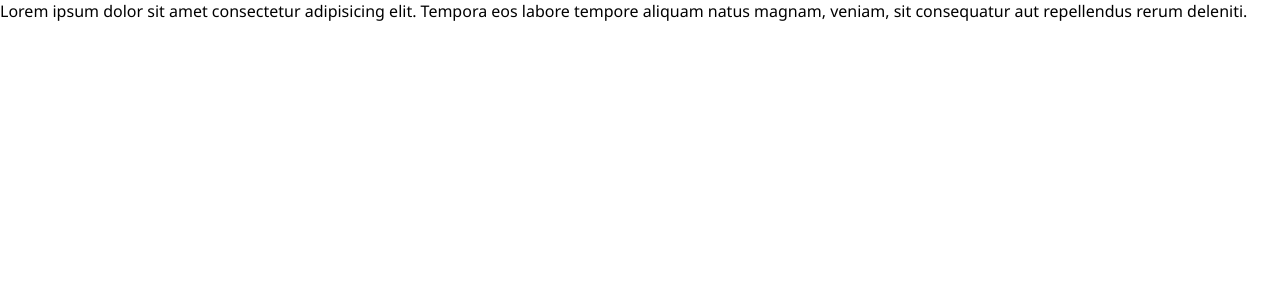
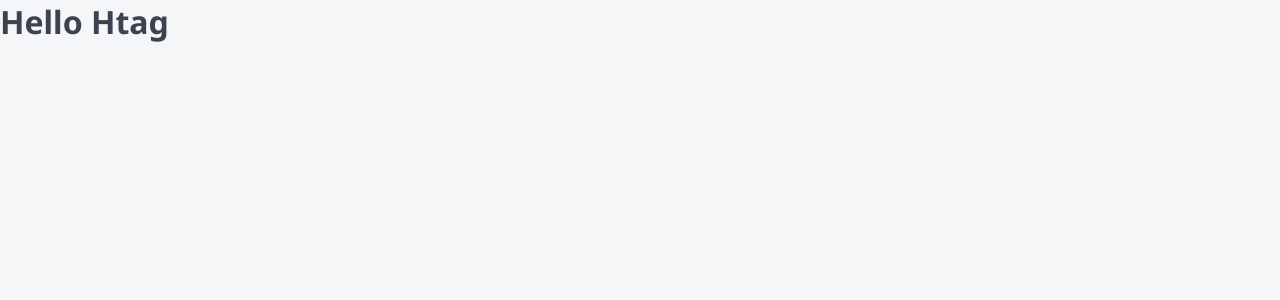
Before and after one commit to SergiyPysanenko/nextjs-app, a Next.js app: page / in a window 1280 px wide. Shown: the top 300 px of the page. Built offline with nearby package versions, Linux system fonts and the light colour scheme.

Commit message:
Add component

```diff
--- a/app/globals.css
+++ b/app/globals.css
@@ -12,7 +12,8 @@ body {
 }
 
 body {
-  color: black;
+  color: var(--main-color-black);
+  background-color: var(--background-color);
 }
 
 a {
@@ -34,5 +35,6 @@ a {
   --creen-accent-color: #1dc37e;
   --light-green-accent-color: #c8f8e4;
   --not-active-text-color: #787d85;
+  --background-color: #f5f6f8;
   --main-font: "Noto Sans", sans-serif;
 }
--- a/app/index.tsx
+++ b/app/index.tsx
@@ -4,7 +4,7 @@ export default function Home(): JSX.Element {
       Lorem ipsum dolor sit amet consectetur adipisicing elit. Tempore, rem!
       Sequi ullam, inventore enim, dolorem perferendis minima velit sapiente
       nulla nesciunt rerum sint ea cupiditate accusantium quas asperiores
-      assumenda distinctio!
+      assumenda distinctio! 48
     </div>
   );
 }
--- a/app/page.tsx
+++ b/app/page.tsx
@@ -1,9 +1,9 @@
+import { Htag } from "@/components/Htag/Htag";
+
 export default function Home(): JSX.Element {
   return (
     <div className="div">
-      Lorem ipsum dolor sit amet consectetur adipisicing elit. Tempora eos
-      labore tempore aliquam natus magnam, veniam, sit consequatur aut
-      repellendus rerum deleniti.
+      <Htag tag="h1">Hello Htag</Htag>
     </div>
   );
 }
--- /dev/null
+++ b/components/Htag/Htag.props.ts
@@ -0,0 +1,4 @@
+export interface HtagProps {
+  tag: "h1" | "h2" | "h3";
+  children: ReactNode;
+}
--- /dev/null
+++ b/components/Htag/Htag.tsx
@@ -0,0 +1,5 @@
+import { HtagProps } from "./Htag.props";
+
+export const Htag = ({ children, tag }: HtagProps): JSX.Element => {
+  return <h1>{children}</h1>;
+};
--- /dev/null
+++ b/components/Htag/index.ts
@@ -0,0 +1 @@
+export * from "./Htag";
```
Also changed, not shown: components/Htag/Htag.module.css (added).
